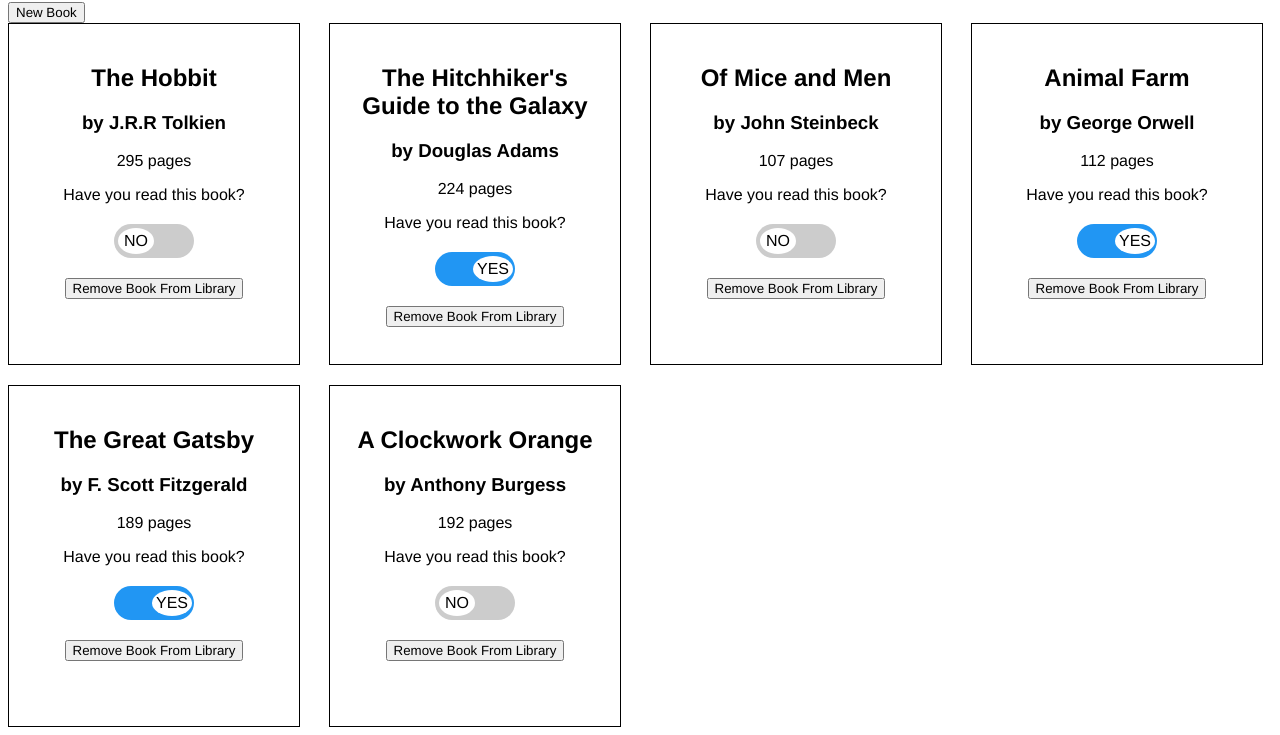
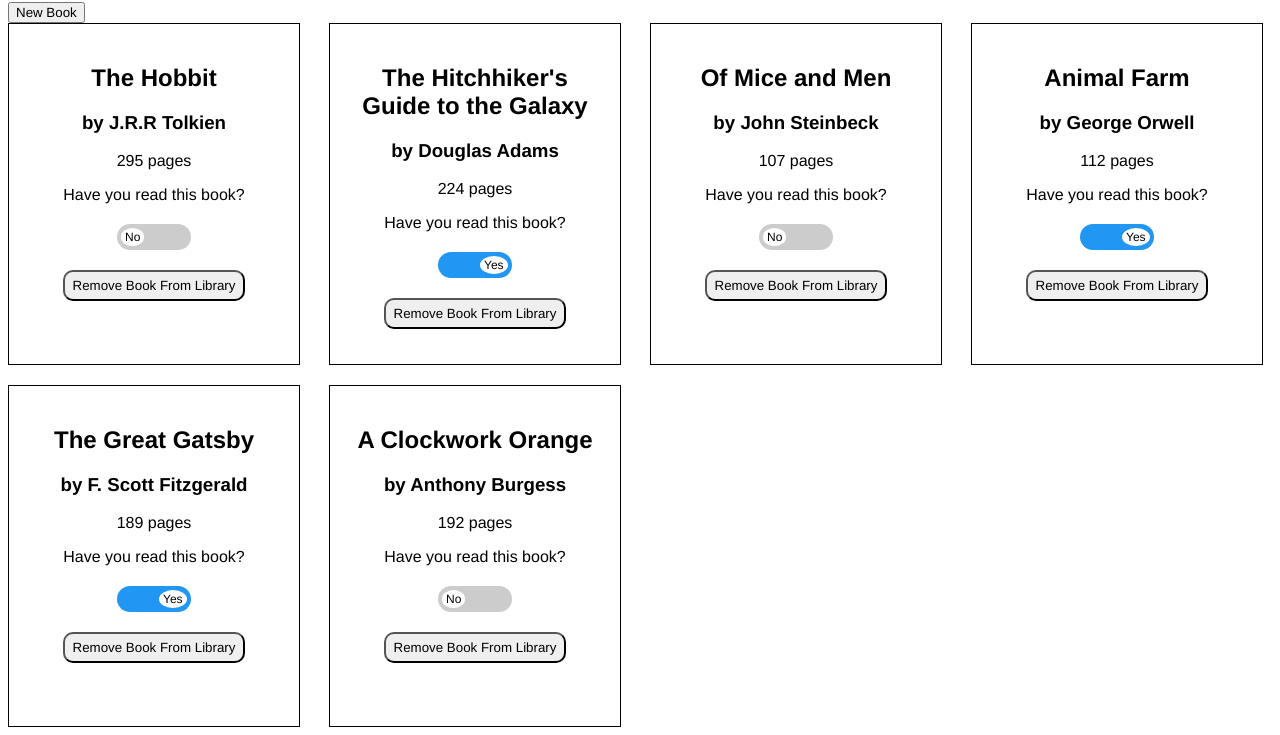
Before and after one commit to acl13/library-books, a plain HTML site: page index.html in a window 1280 px wide. Shown: the part 78-813 px from the top of the page. Drawn offline with Linux system fonts and the light colour scheme.

Commit message:
resize toggle (smaller), add padding to button in book display

```diff
--- a/style.css
+++ b/style.css
@@ -23,15 +23,21 @@ h1 {
 }
 
 
+div button {
+    padding: 6px 8px;
+    border-radius: 10px;
+}
+
 
 
 .switch {
     position: relative;
     margin: 20px auto;
     display: block;
-    width: 80px;
-    height: 34px;
+    width: 74px;
+    height: 26px;
     text-align: center;
+
 }
 
 .switch input {
@@ -54,10 +60,12 @@ h1 {
 
 .slider:before {
     position: absolute;
-    content: 'NO';
+    font-size: 12px;
+    content: 'No';
     align-content: center;
-    height: 26px;
-    width: 36px;
+    height: 18px;
+    width: fit-content;
+    padding: 0px 4px;
     left: 4px;
     bottom: 4px;
     background-color: white;
@@ -68,15 +76,15 @@ h1 {
 
 input:checked + .slider {
 background-color: #2196F3;
+
 }
 
 input:checked + .slider:before {
-    -webkit-transform: translateX(34px);
-    -ms-transform: translateX(34px);
-    transform: translateX(34px);
-    content: 'YES';
-    padding-left: 4px;
-    padding-right: 4px;
+    -webkit-transform: translateX(36px);
+    -ms-transform: translateX(36px);
+    transform: translateX(38px);
+    content: 'Yes';
+    padding: 0px 4px;
     width: fit-content;
 }
 
```
